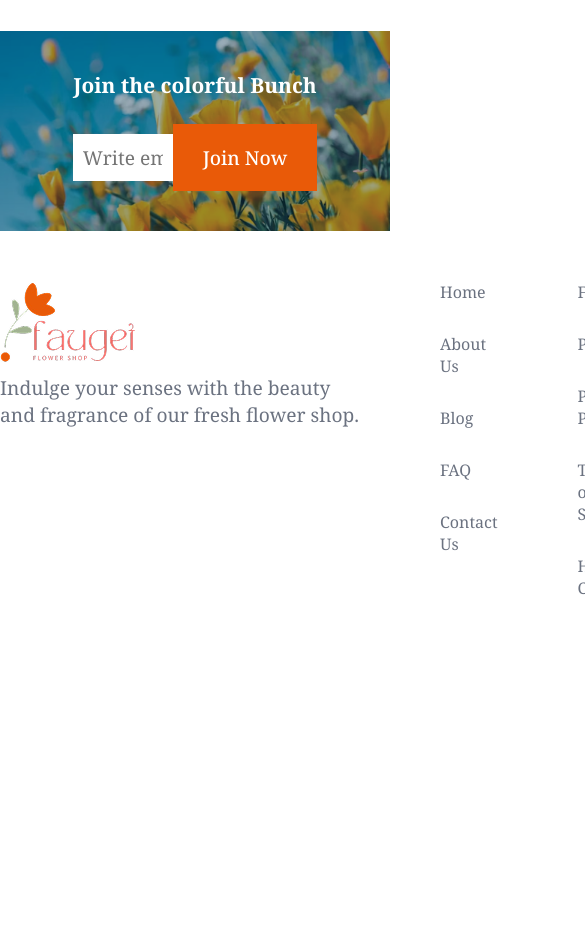
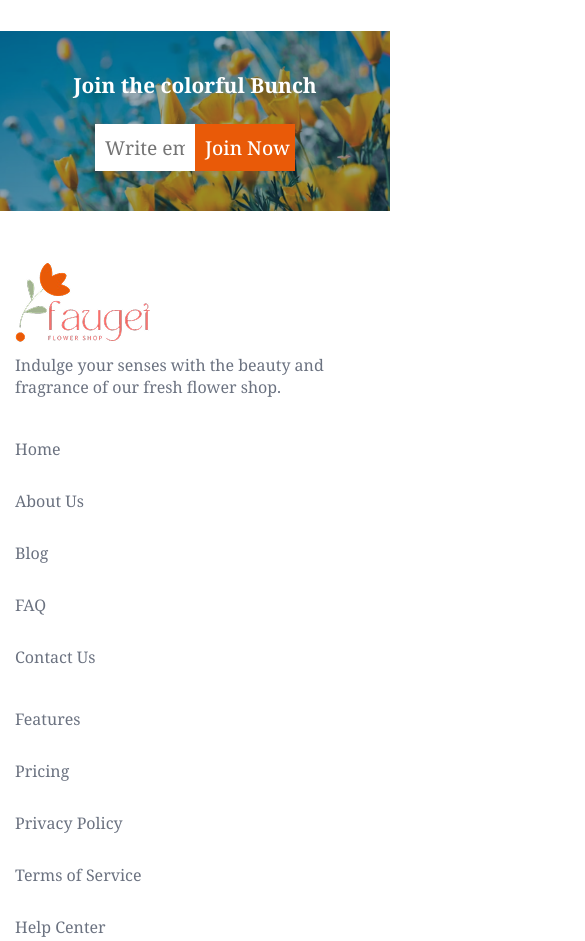
Before and after one commit to AbuSolaiman/Assignment-2, a plain HTML site: page index.html in a window 390 px wide. Shown: the part 4560-5501 px from the top of the page, 585 px wide, since content can reach past the window. Before the commit the page ends 5209 px from the top, so only its background shows below. Drawn offline with nearby package versions, Linux system fonts and the light colour scheme.

Commit message:
complete mobile responsive

```diff
--- a/style.css
+++ b/style.css
@@ -474,4 +474,21 @@
         max-width: 100px;
         padding: 10px;
     }
+    .join-btn {
+        width: 100%;
+        max-width: 100px;
+        padding: 10px;
+    }
+    .footer-container {
+        grid-template-columns: repeat(1, 1fr);
+        gap: 40px;
+        padding: 0 15px;
+    }
+    .footer-title-container {
+        width: 100%;
+        max-width: 360px;
+    }
+    .footer-description {
+        font-size: 1rem;
+    }
 }
```
